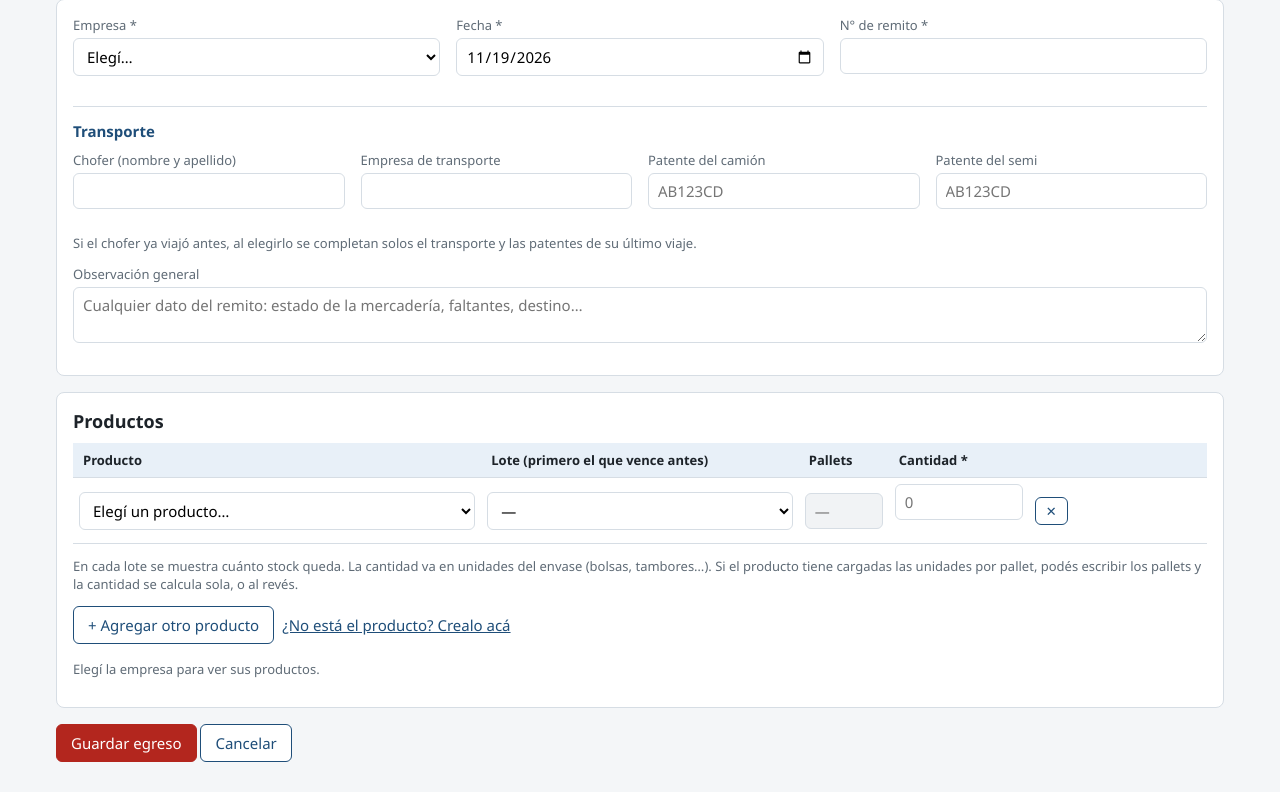
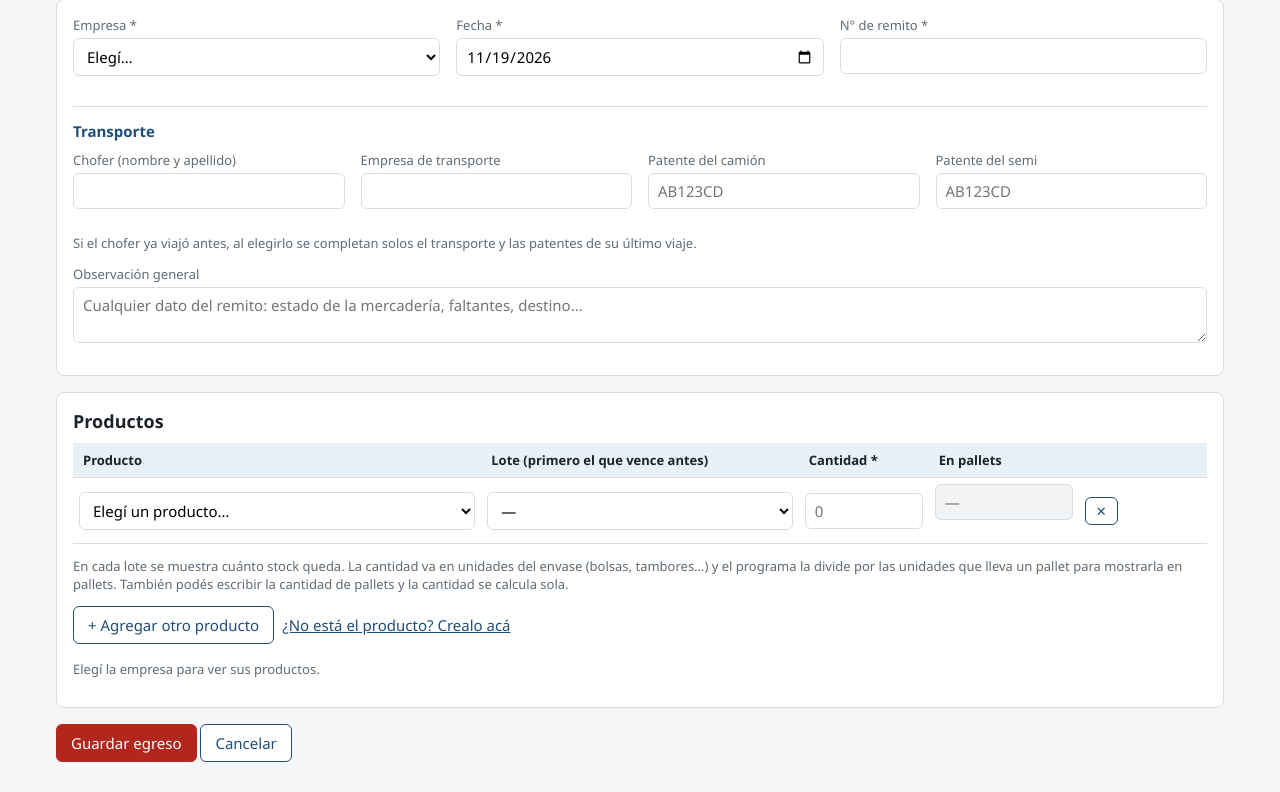
Before and after one commit to tiaguitolozano-pixel/control-de-stock, a Flask app: page /movimientos/nuevo/egreso in a window 1280 px wide. Shown: the part 129-921 px from the top of the page. Run offline with Flask 3, Linux system fonts and the light colour scheme; tables that the repository leaves empty hold one stand-in row (values such as "Sample post"); data that the repository does not hold is empty.

Commit message:
Entender números con punto de miles y poner la cantidad antes que los pallets
- '1.000' se tomaba como 1: ahora el punto de miles se entiende igual que en Argentina
  (también en el cálculo de pallets del formulario).
- En los renglones del remito, primero va la cantidad y al lado su equivalente en pallets.

Co-Authored-By: Claude Opus 5.5 <noreply@anthropic.com>
Claude-Session: https://claude.ai/code/session_018i2gYbiavVBMPyU624KQqt

```diff
--- a/stock/servicios.py
+++ b/stock/servicios.py
@@ -1,4 +1,5 @@
 """Reglas de negocio compartidas: lotes, registro de movimientos e importación desde Excel."""
+import re
 import unicodedata
 from collections import defaultdict
 from datetime import date, datetime, timedelta
@@ -11,8 +12,15 @@ from .db import asegurar_envase, get_db
 # ------------------------------------------------------------- conversiones
 
 
+# '1.000', '12.500', '1.000.000': el punto separa miles (no es una coma decimal).
+_CON_PUNTO_DE_MILES = re.compile(r"^-?[1-9]\d{0,2}(\.\d{3})+$")
+
+
 def parse_numero(valor):
-    """Acepta números o textos como '1.234,5', '1234,5' o '1234.5'. Devuelve None si no se entiende."""
+    """Entiende números escritos a la argentina. Devuelve None si no se entiende.
+
+    '1.234,5' -> 1234.5 ; '1234,5' -> 1234.5 ; '1.000' -> 1000 ; '2.5' -> 2.5
+    """
     if valor is None:
         return None
     if isinstance(valor, (int, float)):
@@ -22,6 +30,8 @@ def parse_numero(valor):
         return None
     if "," in texto:
         texto = texto.replace(".", "").replace(",", ".")
+    elif _CON_PUNTO_DE_MILES.match(texto):
+        texto = texto.replace(".", "")
     try:
         return float(texto)
     except ValueError:
--- a/stock/templates/movimiento_form.html
+++ b/stock/templates/movimiento_form.html
@@ -49,15 +49,15 @@
       <thead><tr>
         <th style="width:36%">Producto</th>
         {% if tipo == 'INGRESO' %}<th>Lote</th><th>Vencimiento</th>{% else %}<th style="width:28%">Lote (primero el que vence antes)</th>{% endif %}
-        <th style="width:90px">Pallets</th>
-        <th style="width:140px">Cantidad *</th><th></th>
+        <th style="width:130px">Cantidad *</th>
+        <th style="width:150px">En pallets</th><th></th>
       </tr></thead>
       <tbody id="renglones"></tbody>
     </table>
     </div>
     <p class="ayuda">{% if tipo == 'INGRESO' %}Si la mercadería no tiene lote, dejalo vacío. El vencimiento es opcional.{% else %}En cada lote se muestra cuánto stock queda.{% endif %}
-      La cantidad va en unidades del envase (bolsas, tambores…). Si el producto tiene cargadas las unidades por pallet,
-      podés escribir los pallets y la cantidad se calcula sola, o al revés.</p>
+      La cantidad va en unidades del envase (bolsas, tambores…) y el programa la divide por las unidades que lleva un pallet
+      para mostrarla en pallets. También podés escribir la cantidad de pallets y la cantidad se calcula sola.</p>
     <p class="acciones" style="margin-top:12px">
       <button type="button" class="boton secundario" id="agregar">+ Agregar otro producto</button>
       <a href="#" id="nuevo-producto">¿No está el producto? Crealo acá</a>
@@ -90,9 +90,11 @@
   const dmy = iso => iso ? iso.split('-').reverse().join('/') : '';
   function esc(t) { const d = document.createElement('div'); d.textContent = t == null ? '' : t; return d.innerHTML; }
   function leerNumero(t) {
+    // Igual que el programa: '1.234,5' = 1234,5 ; '1.000' = mil ; '2.5' = 2,5
     t = String(t || '').trim().replace(/\s/g, '');
     if (!t) return NaN;
     if (t.includes(',')) t = t.replace(/\./g, '').replace(',', '.');
+    else if (/^-?[1-9]\d{0,2}(\.\d{3})+$/.test(t)) t = t.replace(/\./g, '');
     return Number(t);
   }
   function textoPallets(cant, porPallet, unidad) {
@@ -158,8 +160,8 @@
          <td><input type="date" name="vencimiento" value="${esc(r.vencimiento)}"></td>`;
     tr.innerHTML = `<td><select name="producto_id">${opcionesProducto(r.producto_id)}</select></td>
       ${celdaLote}
-      <td><input class="pallets-input" inputmode="decimal" placeholder="—" aria-label="Pallets"></td>
-      <td><input name="cantidad" inputmode="decimal" placeholder="0" value="${esc(r.cantidad)}">
+      <td><input name="cantidad" inputmode="decimal" placeholder="0" value="${esc(r.cantidad)}" aria-label="Cantidad"></td>
+      <td><input class="pallets-input" inputmode="decimal" placeholder="—" aria-label="Cantidad de pallets">
           <div class="conv"></div></td>
       <td><button type="button" class="boton chico secundario" title="Quitar">✕</button></td>`;
     const selProd = tr.querySelector('select[name=producto_id]');
```
Also changed, not shown: tests/test_stock.py (+21 -0 lines).
